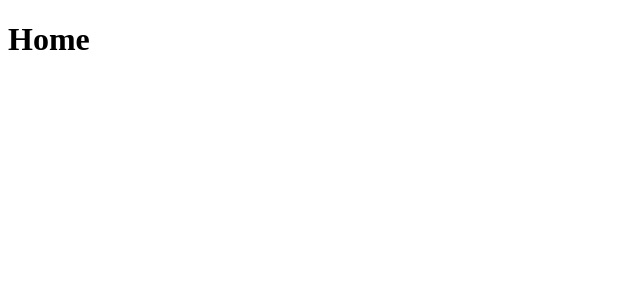
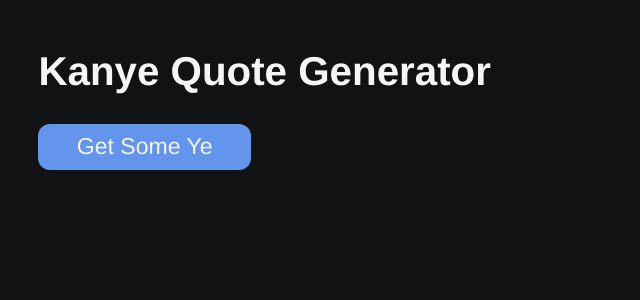
Before and after one commit to j-jinjia/react-api-codealong, a React (Create React App) app: page / in a window 1280 px wide. Shown: the top 300 px of the page, without its empty margins (0-640 px from the left). Built offline with nearby package versions, Linux system fonts and the light colour scheme.

Commit message:
finished code along

```diff
--- a/package.json
+++ b/package.json
@@ -13,7 +13,8 @@
     "@testing-library/jest-dom": "^5.16.1",
     "@testing-library/react": "^12.1.2",
     "@testing-library/user-event": "^13.5.0",
-    "prettier": "^2.5.1"
+    "prettier": "^2.5.1",
+    "sass": "^1.49.9"
   },
   "scripts": {
     "start": "react-scripts start",
--- a/public/index.html
+++ b/public/index.html
@@ -14,7 +14,6 @@
       manifest.json provides metadata used when your web app is installed on a
       user's mobile device or desktop. See https://developers.google.com/web/fundamentals/web-app-manifest/
     -->
-    <link rel="manifest" href="%PUBLIC_URL%/manifest.json" />
     <!--
       Notice the use of %PUBLIC_URL% in the tags above.
       It will be replaced with the URL of the `public` folder during the build.
--- a/src/App.jsx
+++ b/src/App.jsx
@@ -1,10 +1,31 @@
-import { Routes, Route } from "react-router-dom";
+import { useState } from "react";
+import "./App.scss";
+import Button from "./components/Button/Button";
 
 const App = () => {
+  const [quote, setQuote] = useState("");
+  const [loading, setLoading] = useState(false);
+
+  const url = "https://api.kanye.rest";
+
+  const getKanyeQuote = () => {
+    setLoading(true);
+    fetch(url)
+      .then((res) => res.json())
+      .then((data) => {
+        setTimeout(() => {
+          setQuote(data.quote);
+          setLoading(false);
+        }, 1000);
+      });
+  };
+
   return (
-    <Routes>
-      <Route path="*" element={<h1>Home</h1>} />
-    </Routes>
+    <div className="app">
+      <h1>Kanye Quote Generator</h1>
+      <Button onClick={getKanyeQuote} label="Get Some Ye" />
+      <p className="app__text">{loading ? "Getting quote..." : quote}</p>
+    </div>
   );
 };
 
--- /dev/null
+++ b/src/App.scss
@@ -0,0 +1,18 @@
+@use "./styles/reset";
+@use "./styles/typography";
+@use "./styles/variables" as *;
+
+.app {
+  height: 100vh;
+  background-color: $background-color;
+  padding: 2rem;
+
+  > * {
+    margin-bottom: 1.5rem;
+  }
+
+  .app__text {
+    text-transform: uppercase;
+    font-weight: bold;
+  }
+}
--- /dev/null
+++ b/src/components/Button/Button.jsx
@@ -0,0 +1,11 @@
+import "./Button.scss";
+
+const Button = ({ onClick, label }) => {
+  return (
+    <button className="button" onClick={onClick}>
+      {label}
+    </button>
+  );
+};
+
+export default Button;
--- /dev/null
+++ b/src/components/Button/Button.scss
@@ -0,0 +1,14 @@
+@use "../../styles/variables" as *;
+
+.button {
+  border: none;
+  cursor: pointer;
+  background-color: $primary-color;
+  border-radius: 0.625rem;
+  padding: 0.5rem 2rem;
+  transition: all 0.1s ease-in-out;
+
+  &:hover {
+    background-color: darken($primary-color, 5%);
+  }
+}
--- /dev/null
+++ b/src/styles/_reset.scss
@@ -0,0 +1,5 @@
+* {
+  margin: 0;
+  padding: 0;
+  box-sizing: border-box;
+}
--- /dev/null
+++ b/src/styles/_typography.scss
@@ -0,0 +1,54 @@
+@use "./variables" as *;
+
+// here we use rem for font-size
+// rem is relative to the :root element in the dom (html tag)
+// we can manipulate the :root element's font-size at different breakpoints to scale up the font-size application-wide
+
+* {
+  font-family: Helvetica, sans-serif;
+  color: $text-color;
+}
+
+h1,
+h2,
+h3,
+h4,
+h5,
+h6,
+p {
+  // adding display and width prevents margin collapse on these semantic text elements
+  margin: 0.5rem 0;
+  display: inline-block;
+  width: 100%;
+}
+
+button,
+p {
+  font-size: 1.2rem;
+}
+
+h1 {
+  font-size: 2.1rem;
+}
+
+h2 {
+  font-size: 1.65rem;
+}
+
+h3 {
+  font-size: 1.25rem;
+}
+
+@media screen and (min-width: $tablet-breakpoint) {
+  // increases font-size of all items by 10%
+  :root {
+    font-size: 110%;
+  }
+}
+
+@media screen and (min-width: $desktop-breakpoint) {
+  // increases font-size of all items by 20%
+  :root {
+    font-size: 120%;
+  }
+}
--- /dev/null
+++ b/src/styles/_variables.scss
@@ -0,0 +1,11 @@
+// breakpoints
+$mobile-breakpoint: 320px;
+$tablet-breakpoint: 768px;
+$desktop-breakpoint: 1024px;
+$large-desktop-breakpoint: 1440px;
+$extra-large-desktop-breakpoint: 2560px;
+
+//colors
+$primary-color: #6495ed;
+$text-color: #f5f5f5;
+$background-color: #111214;
```
